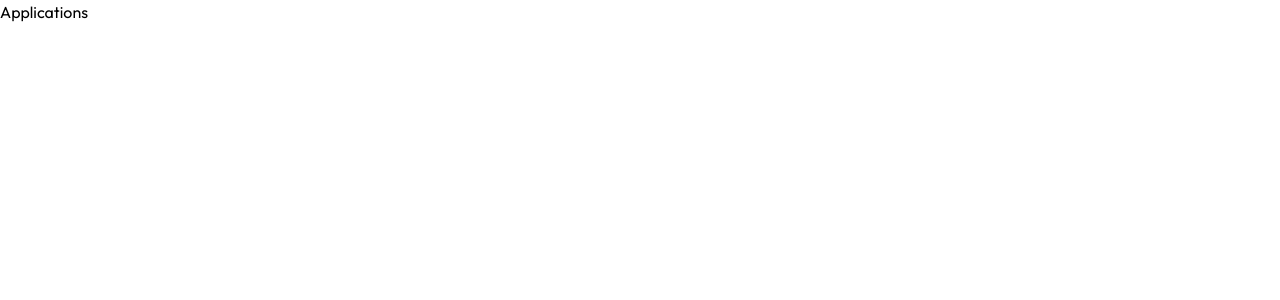
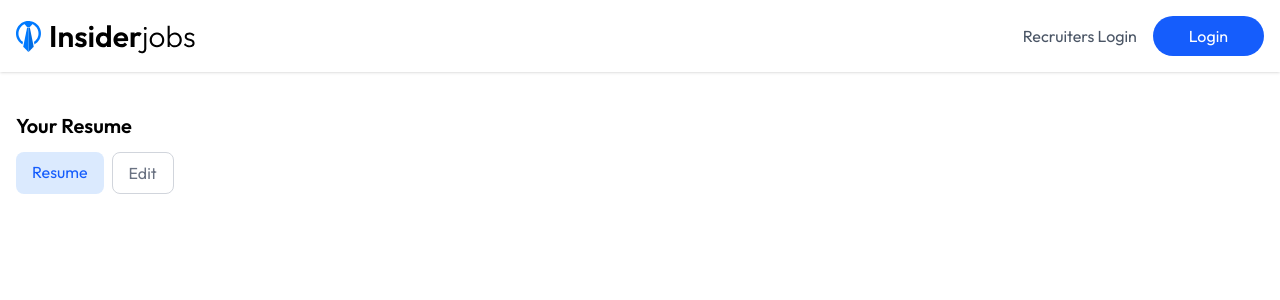
Before and after one commit to fmfahath/job-portal, a React (Vite) app in the folder client/: page /applications in a window 1280 px wide. Shown: the top 300 px of the page. Built offline with nearby package versions, Linux system fonts and the light colour scheme; no server answers.

Commit message:
client >> Applications -- resume edit, upload button created, css added

```diff
--- a/client/src/pages/Applications.jsx
+++ b/client/src/pages/Applications.jsx
@@ -1,8 +1,42 @@
-import React from 'react'
+import React, { useState } from 'react'
+import Navbar from '../components/Navbar'
+import { assets } from '../assets/assets'
 
 const Applications = () => {
+
+    const [isEdit, setIsEdit] = useState(false)
+    const [resume, setResume] = useState(null)
+
     return (
-        <div>Applications</div>
+        <>
+            <Navbar />
+            <div className='container px-4 min-h-[65vh] 2xl:px-20 mx-auto my-10' >
+                <h2 className='text-xl font-semibold'>Your Resume</h2>
+                <div className='flex gap-2 mb-6 mt-3'>
+                    {
+                        isEdit ?
+                            <>
+                                <label className='flex items-center' htmlFor="uploadResume">
+                                    <p className='bg-blue-100 text-blue-600 px-4 py-2 rounded-lg mr-2'>Select Resume</p>
+                                    <input id='uploadResume' onChange={e => setResume(e.target.files[0])} type="file" accept="application/pdf" hidden />
+                                    <img src={assets.profile_upload_icon} alt="" />
+                                </label>
+                                <button className='bg-green-100 border border-green-400 rounded-lg px-4 py-2 cursor-pointer' onClick={() => setIsEdit(false)}>Save</button>
+                            </>
+                            :
+                            <div className='flex gap-2'>
+                                <a href="" className='bg-blue-100 text-blue-600 px-4 py-2 rounded-lg cursor-pointer'>
+                                    Resume
+                                </a>
+                                <button onClick={() => setIsEdit(true)} className='text-gray-500 border border-gray-300 rounded-lg px-4 py-2 cursor-pointer'>
+                                    Edit
+                                </button>
+                            </div>
+                    }
+                </div>
+            </div>
+
+        </>
     )
 }
 
```
